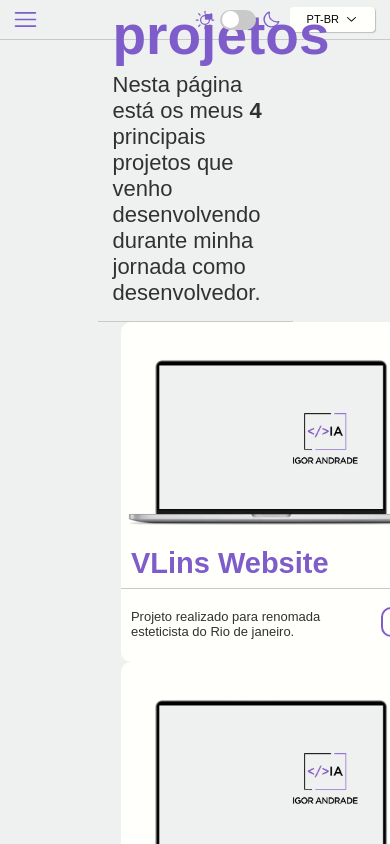
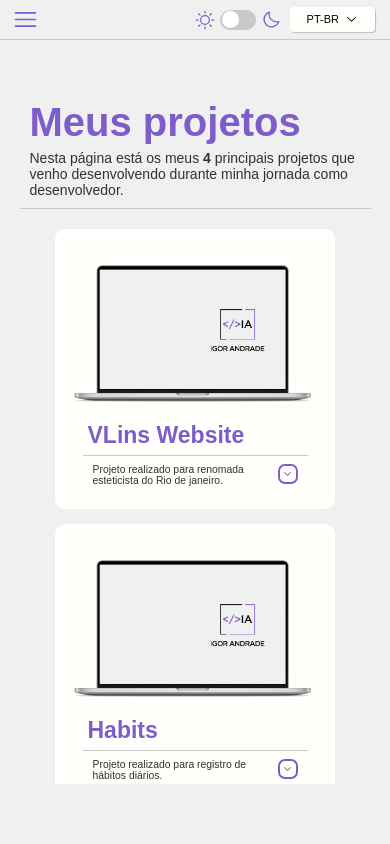
Before and after one commit to rogiandrade/Portfolio, a React (Vite) app in the folder web/: page /projects in a window 390 px wide. Built offline with nearby package versions, Linux system fonts and the light colour scheme.

Commit message:
finish project component & fix bug of changeLocale

```diff
--- a/web/index.html
+++ b/web/index.html
@@ -3,7 +3,7 @@
   <head>
     <meta charset="UTF-8" />
     <meta name="viewport" content="width=device-width, initial-scale=1.0" />
-    <link rel="shortcut icon" href="./public/favicon-32x32.png" type="image/x-icon">
+    <link rel="shortcut icon" href="./favicon-32x32.png" type="image/x-icon">
     <link rel="preconnect" href="https://fonts.googleapis.com">
     <link rel="stylesheet" href="./src/styles/index.css">
     <link rel="stylesheet" href="./src/styles/header.css">
--- a/web/src/components/nav/sidebar.tsx
+++ b/web/src/components/nav/sidebar.tsx
@@ -43,7 +43,9 @@ export function SideBar() {
                     <DropdownMenu.Separator className="DropdownMenuSeparator" />
 
                     <DropdownMenu.Item className="DropdownMenuItem">
-                        {changeLocale('header', 'PROJECTS')}
+                        <Link to="/projects">
+                            {changeLocale('header', 'PROJECTS')}
+                        </Link>
                     </DropdownMenu.Item>
 
                     <DropdownMenu.Separator className="DropdownMenuSeparator" />
--- a/web/src/contexts/changeLocaleProvider.tsx
+++ b/web/src/contexts/changeLocaleProvider.tsx
@@ -1,13 +1,55 @@
-import ptBR from '../locales/pt-br.json';
-import enUS from '../locales/en-us.json';
-import frEU from '../locales/fr-eu.json';
-import esEU from '../locales/es-eu.json';
+import ptBRData from '../locales/pt-br.json';
+import enUSData from '../locales/en-us.json';
+import frEUData from '../locales/fr-eu.json';
+import esEUData from '../locales/es-eu.json';
 import { useHeader } from './headerProvider';
 
+interface TranslationObject {
+    header: {
+        [key: string]: string;
+    };
+    home: {
+        title: string;
+        subtitle: string;
+    };
+    about: {
+        title: string;
+        text: string[];
+    };
+    services: {
+        title: string;
+        subtitle: string;
+        myservices: string;
+        systemdevelopment: string;
+        systemdevelopmenttext: string;
+        mobiledevelopment: string;
+        mobiledevelopmenttext: string;
+        integration: string;
+        integrationtext: string;
+        developmentcicle: string;
+        blueprint: string;
+        blueprinttext: string;
+        development: string;
+        developmenttext: string;
+        support: string;
+        supporttext: string;
+    };
+    projects: {
+        title: string;
+        subtitle: string;
+        vlinsresume: string;
+        habitresume: string;
+        pokedevresume: string;
+        blissresume: string;
+    };
+}
 
-export function changeLocale(page: string, index: string) {
+const ptBR: TranslationObject = ptBRData;
+const enUS: TranslationObject = enUSData;
+const frEU: TranslationObject = frEUData;
+const esEU: TranslationObject = esEUData;
 
-
+export function changeLocale(page: keyof TranslationObject, index: keyof TranslationObject[typeof page]) {
     const { locale } = useHeader();
 
     switch (locale) {
--- a/web/src/styles/navigationMenu.css
+++ b/web/src/styles/navigationMenu.css
@@ -2,7 +2,7 @@
     position: relative;
     display: flex;
     justify-content: center;
-    width: 50px;
+    width: 35px;
     z-index: 1;
 }
 
@@ -46,7 +46,7 @@
     position: absolute;
     padding: 0 10px;
     top: 40px;
-    left: 0;
+    left: -50px;
     width: 150px;
     height: 90px;
     border: 2px solid var(--borderBottomColor);
@@ -76,7 +76,7 @@
     position: absolute;
     padding: 20px 10px;
     top: 40px;
-    left: 0;
+    left: -50px;
     width: 150px;
     height: 40px;
     border: 2px solid var(--borderBottomColor);
@@ -118,3 +118,64 @@
 .linkIcon {
     width: 30px;
 }
+
+@media screen and (max-width: 1500px) {
+    .navigationMenuRoot {
+        width: 30px;
+    }
+
+    .navigationMenuList {
+        width: 20px;
+        height: 20px;
+        border-radius: 7px;
+        margin-top: 8px;
+    }
+
+    .navigationMenuContentVLins {
+        padding: 0 10px;
+        top: 30px;
+        left: -40px;
+        width: 110px;
+        height: 50px;
+        border-radius: 5px;
+    }
+
+    .navigationMenuContent {
+        padding: 10px 10px;
+        top: 30px;
+        left: -40px;
+        width: 95px;
+        height: 10px;
+        border-radius: 5px;
+    }
+
+    .links {
+        height: 37%;
+        gap: 2px;
+        font-size: 15px;
+    }
+
+    .linkIcon {
+        width: 20px;
+    }
+}
+
+@media screen and (max-width: 480px) {
+    .navigationMenuContentVLins {
+        padding: 0 2px;
+        top: 30px;
+        left: -33px;
+        width: 85px;
+        height: 55px;
+        border-radius: 5px;
+    }
+
+    .navigationMenuContent {
+        padding: 10px 5px;
+        top: 30px;
+        left: -30px;
+        width: 85px;
+        height: 10px;
+        border-radius: 5px;
+    }
+}
--- a/web/src/styles/pages styles/about.css
+++ b/web/src/styles/pages styles/about.css
@@ -45,7 +45,7 @@
     color: var(--subTitleColor);
 }
 
-@media screen and (max-width: 1456px) {
+@media screen and (max-width: 1500px) {
     .titles {
         font-size: 57px;
     }
--- a/web/src/styles/pages styles/projects.css
+++ b/web/src/styles/pages styles/projects.css
@@ -79,10 +79,147 @@
 }
 
 .projectsCardSubTitle {
-    width: 250px;
     padding: 0 10px;
+    width: 260px;
     font-size: 13px;
     font-weight: 100;
     color: var(--subTitleColor);
     margin-top: 10px;
 }
+
+@media screen and (max-width: 1500px) {
+    .projectsHeader {
+        padding: 10px;
+    }
+
+    .projectsTitle {
+        font-size: 45px;
+    }
+
+    .projectsSubTitle {
+        font-size: 18px;
+    }
+
+    .projectsContent {
+        width: 70%;
+        height: 75%;
+    }
+
+    .projectsContentCard {
+        width: 220px;
+        height: 205px;
+    }
+
+    .projectsCardImages {
+        width: 165px;
+        height: 109px;
+    }
+
+    .projectsCardsContent {
+        width: 165px;
+        height: 75px;
+    }
+
+    .projectsCardtitle {
+        padding: 0 5px;
+        margin-bottom: 0px;
+        font-size: 19px;
+    }
+
+    .projectsCardSubTitle {
+        margin-top: 8px;
+        width: 130px;
+        font-size: 9px;
+    }
+}
+
+@media screen and (max-width: 1024px) {
+    .projectsBox{
+        justify-content: center;
+        gap: 20px
+    }
+    .projectsHeader {
+        padding: 10px;
+    }
+
+    .projectsTitle {
+        font-size: 40px;
+    }
+
+    .projectsSubTitle {
+        font-size: 14px;
+    }
+
+    .projectsContent {
+        overflow-y: scroll;
+        gap: 15px;
+        width: 90%;
+        height: 65%;
+    }
+}
+
+@media screen and (max-width: 768px) {
+    .projectsBox{
+        width: 70%;
+        justify-content: center;
+        gap: 20px
+    }
+
+    .projectsContent {
+        gap: 15px;
+        width: 90%;
+        height: 70%;
+    }
+}
+
+@media screen and (max-width: 480px) {
+    .projectsBox{
+        width: 90%;
+        justify-content: center;
+        gap: 20px
+    }
+    .projectsHeader {
+        padding: 10px;
+    }
+
+    .projectsTitle {
+        font-size: 40px;
+    }
+
+    .projectsSubTitle {
+        font-size: 14px;
+    }
+
+    .projectsContent {
+        gap: 15px;
+        width: 100%;
+        height: 70%;
+    }
+
+    .projectsContentCard {
+        width: 280px;
+        height: 280px;
+    }
+
+    .projectsCardImages {
+        width: 255px;
+        height: 166px;
+    }
+
+    .projectsCardsContent {
+        width: 225px;
+        height: 70px;
+    }
+
+    .projectsCardtitle {
+        padding: 0 5px;
+        margin-bottom: 0px;
+        font-size: 23px;
+    }
+
+    .projectsCardSubTitle {
+        margin-top: 8px;
+        width: 190px;
+        font-size: 10.4px;
+    }
+}
```
